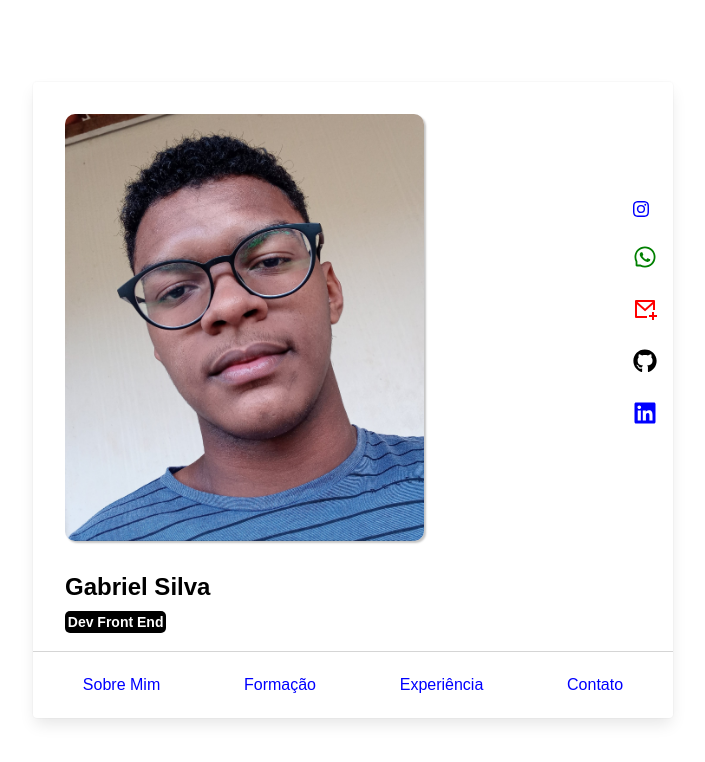
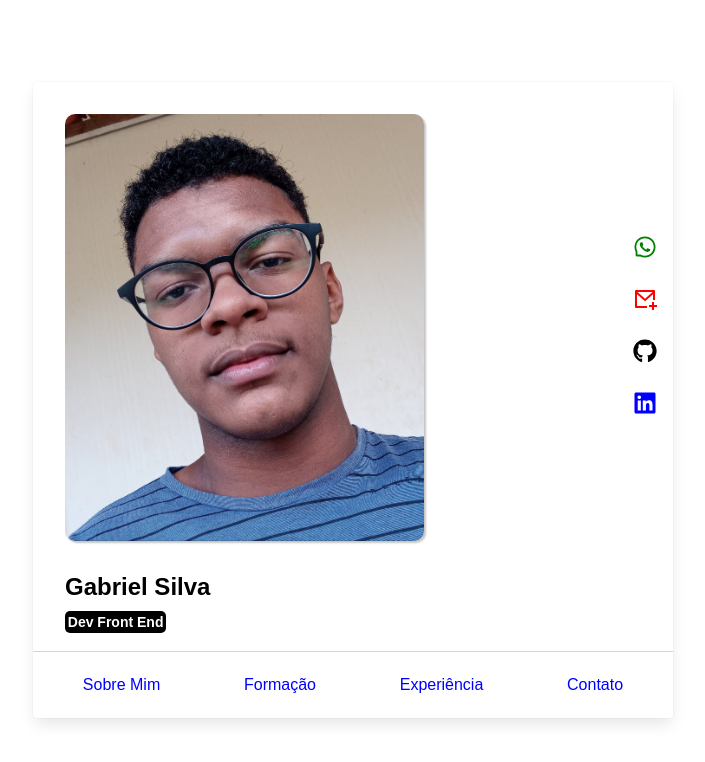
Before and after one commit to Eubiel178/portfolioreact, a React (Create React App) app: page / in a window 1280 px wide. Shown: the top 762 px of the page, without its empty margins (287-992 px from the left). Built offline with nearby package versions, Linux system fonts and the light colour scheme.

Commit message:
Update Contact.js

```diff
--- a/src/components/Cards/Contact/Contact.js
+++ b/src/components/Cards/Contact/Contact.js
@@ -4,7 +4,6 @@ import "./Contact.css"
 import { FaGithub, FaLinkedin } from "react-icons/fa"
 import { RiMailAddLine } from "react-icons/ri"
 import { AiOutlineWhatsApp } from "react-icons/ai"
-import { BsInstagram } from "react-icons/bs";
 
 function Contact() {
     return (
@@ -16,11 +15,6 @@ function Contact() {
                     </figure>
 
                 <div className="iconsContainer">
-                    <p>
-                        <Link href="https://www.instagram.com/eu_biel178/">
-                            <BsInstagram className="iconInstagram"/>
-                        </Link>
-                    </p>
 
                     <p>
                         <Link href="https://api.whatsapp.com/send?phone=555571997398005">
```
